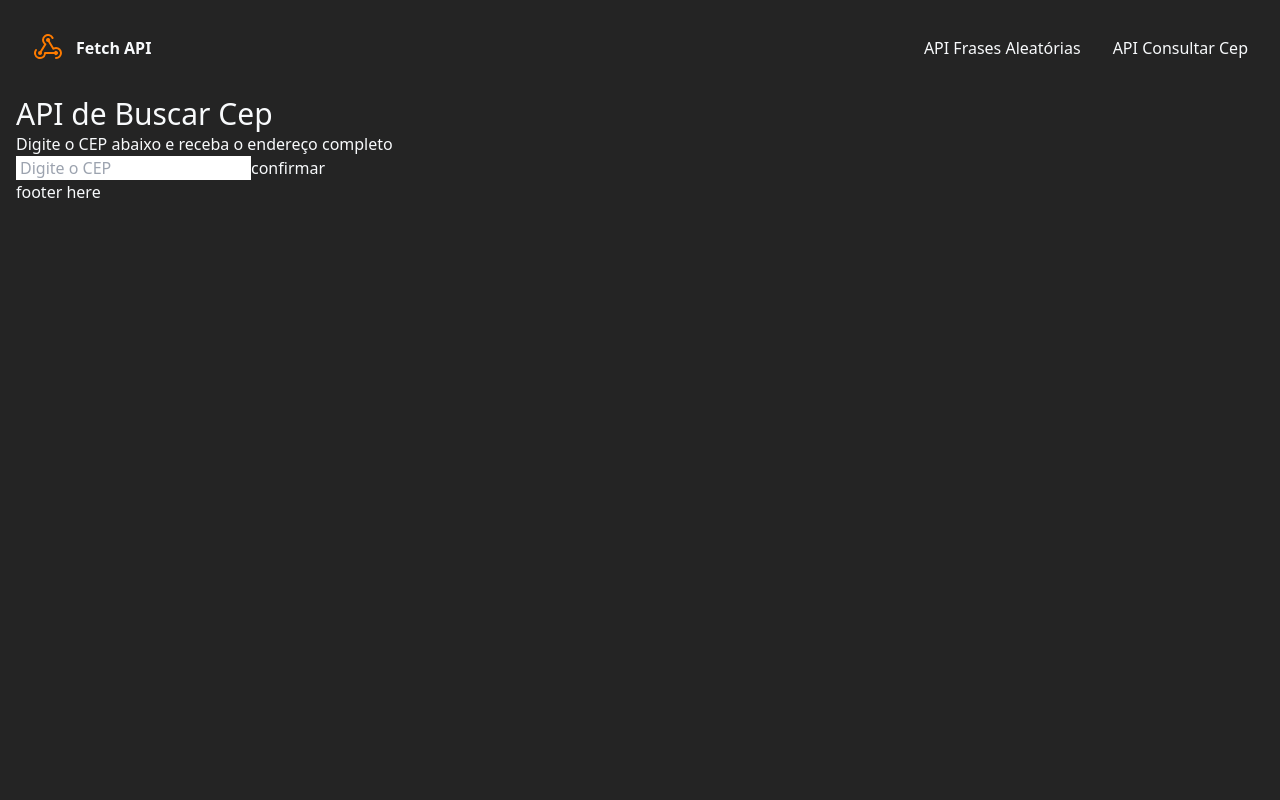
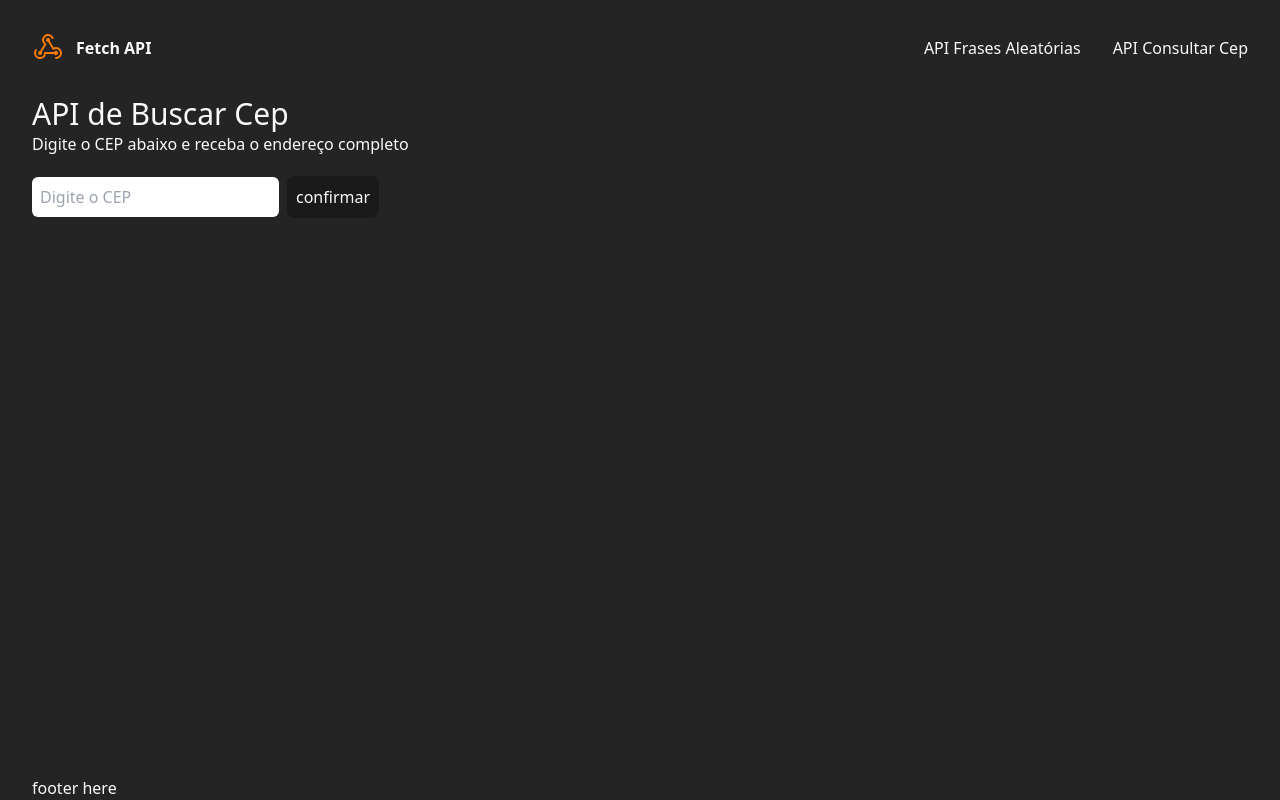
Before and after one commit to Jhonatansousa/fetch-api, a React (Vite) app: page /consultar-cep in a window 1280 px wide. Built offline with nearby package versions, Linux system fonts and the light colour scheme.

Commit message:
estilização do consultarCep e Frases

```diff
--- a/src/components/Footer/index.tsx
+++ b/src/components/Footer/index.tsx
@@ -1,7 +1,7 @@
 export const Footer = () => {
   return (
-    <>
+    <footer className="pl-4">
       <h1>footer here</h1>
-    </>
+    </footer>
   )
 }
--- a/src/components/Header/index.tsx
+++ b/src/components/Header/index.tsx
@@ -4,18 +4,21 @@ export const Header = () => {
   return (
     <nav className="py-4 flex justify-between items-center">
       <NavLink to="/">
-        <div className="p-4 flex items-center gap-3 hover:text-orange-300 font-bold">
+        <div className="p-4 flex items-center gap-3 hover:text-highlight-color font-bold">
           <WebhooksLogo size={32} color="#fe7b00" />
           Fetch API
         </div>
       </NavLink>
       <div>
-        <NavLink className="p-4 font-medium hover:text-orange-300" to="/frases">
+        <NavLink
+          className="p-4 font-medium hover:text-highlight-color"
+          to="/frases"
+        >
           API Frases Aleatórias
         </NavLink>
 
         <NavLink
-          className="p-4 font-medium hover:text-orange-300"
+          className="p-4 font-medium hover:text-highlight-color"
           to="/consultar-cep"
         >
           API Consultar Cep
@@ -25,20 +28,23 @@ export const Header = () => {
   )
 }
 
-// menu hamburguer responsivo para fazer
-// export const Header = () => {
-//   return (
-//     <nav>
-//       <div className="logo"></div>
-//       <div>
-//         <span></span>
-//         <span></span>
-//         <span></span>
-//       </div>
-//       <ul>
-//         <li></li>
-//         <li></li>
-//       </ul>
-//     </nav>
-//   )
-// }
+/* menu hamburguer responsivo para fazer
+export const Header = () => {
+  return (
+    <nav>
+      <div className="logo"></div>
+      <div>
+        <span></span>
+        <span></span>
+        <span></span>
+      </div>
+      <ul>
+        <li></li>
+        <li></li>
+      </ul>
+    </nav>
+  )
+}
+asdasds
+asdasd
+*/
--- a/src/index.css
+++ b/src/index.css
@@ -2,9 +2,11 @@
 @tailwind components;
 @tailwind utilities;
 
-:root {
-  font-synthesis: none;
-  text-rendering: optimizeLegibility;
-  -webkit-font-smoothing: antialiased;
-  -moz-osx-font-smoothing: grayscale;
+* {
+margin: 0;
+padding: 0;
+box-sizing: border-box;
+-webkit-font-smoothing:	antialiased;
+-moz-osx-font-smoothing: grayscale;
+scroll-behavior: smooth;
 }
--- a/src/layouts/DefaultLayout/index.tsx
+++ b/src/layouts/DefaultLayout/index.tsx
@@ -4,9 +4,13 @@ import { Footer } from '../../components/Footer'
 
 export function DefaultLayout() {
   return (
-    <div className="justify-between h-screen w-full text-slate-50 bg-main-color px-4">
-      <Header />
-      <Outlet />
+    <div className="flex flex-col justify-between min-h-screen max-w-full w-full text-slate-50 bg-main-color px-4">
+      <div>
+        <Header />
+        <div className="ml-4">
+          <Outlet />
+        </div>
+      </div>
       <Footer />
     </div>
   )
--- a/src/pages/ConsultarCep/index.tsx
+++ b/src/pages/ConsultarCep/index.tsx
@@ -37,22 +37,48 @@ export const ConsultarCep = () => {
     <div>
       <h1 className="text-3xl font-medium">API de Buscar Cep</h1>
       <p>Digite o CEP abaixo e receba o endereço completo</p>
-      {rua && <p>Rua: {rua}</p>}
-      {bairro && <p>Bairro: {bairro}</p>}
-      {cidade && <p>Cidade: {cidade}</p>}
-      {estado && <p>Estado {estado}</p>}
+      <div className="mt-5">
+        {rua && (
+          <p>
+            <span className="text-highlight-color font-medium">Rua:</span> {rua}
+          </p>
+        )}
+        {bairro && (
+          <p>
+            <span className="text-highlight-color font-medium">Bairro:</span>{' '}
+            {bairro}
+          </p>
+        )}
+        {cidade && (
+          <p>
+            <span className="text-highlight-color font-medium">Cidade:</span>{' '}
+            {cidade}
+          </p>
+        )}
+        {estado && (
+          <p>
+            <span className="text-highlight-color font-medium">Estado:</span>{' '}
+            {estado}
+          </p>
+        )}
 
-      <form onSubmit={handleSearchCep}>
+        <form className="mt-2" onSubmit={handleSearchCep}>
           <input
-          className="pl-1 text-black"
+            className="p-2 text-black rounded-md focus:outline-highlight-color outline-none border-0"
             type="text"
             name="cep"
             placeholder="Digite o CEP"
             value={cep}
             onChange={handleChange}
           />
-        <button type="submit">confirmar</button>
+          <button
+            className="ml-2 p-2 w-fit font-medium transition rounded-lg border border-transparent bg-btn-color hover:border-violet-700 active:bg-violet-900 active:scale-95"
+            type="submit"
+          >
+            confirmar
+          </button>
         </form>
+      </div>
     </div>
   )
 }
--- a/src/pages/Frases/index.tsx
+++ b/src/pages/Frases/index.tsx
@@ -27,7 +27,7 @@ export function Frases() {
   return (
     <div className="flex flex-col gap-5">
       <h1 className="text-red-600 text-3xl font-medium">Random Phrases</h1>
-      <p>Click the button below to generate a new random phrase</p>
+      <p>Cique no botão baixo para gerar uma frase aleatória em inglês</p>
       <button
         className="p-3 w-fit font-medium transition rounded-lg border border-transparent bg-btn-color hover:border-violet-700 active:bg-violet-900 active:scale-95"
         onClick={carregarFrase}
@@ -35,10 +35,10 @@ export function Frases() {
         Generate
       </button>
 
-      <h4 id="frase" className="w-1/2 italic">
+      <h4 id="frase" className="w-11/12 italic">
         {`"${frase}"`}
       </h4>
-      <p id="autor" className="text-orange-400 font-bold">
+      <p id="autor" className="text-highlight-color font-bold">
         {`- ${autor}`}
       </p>
     </div>
--- a/tailwind.config.js
+++ b/tailwind.config.js
@@ -7,6 +7,9 @@ export default {
         'main-color': '#242424',
         'btn-color': '#1a1a1a',
       },
+      colors: {
+        'highlight-color': 'rgb(251, 146, 60)',
+      },
     },
   },
   plugins: [],
```
Lines whose indentation alone changed are shown as unchanged.
